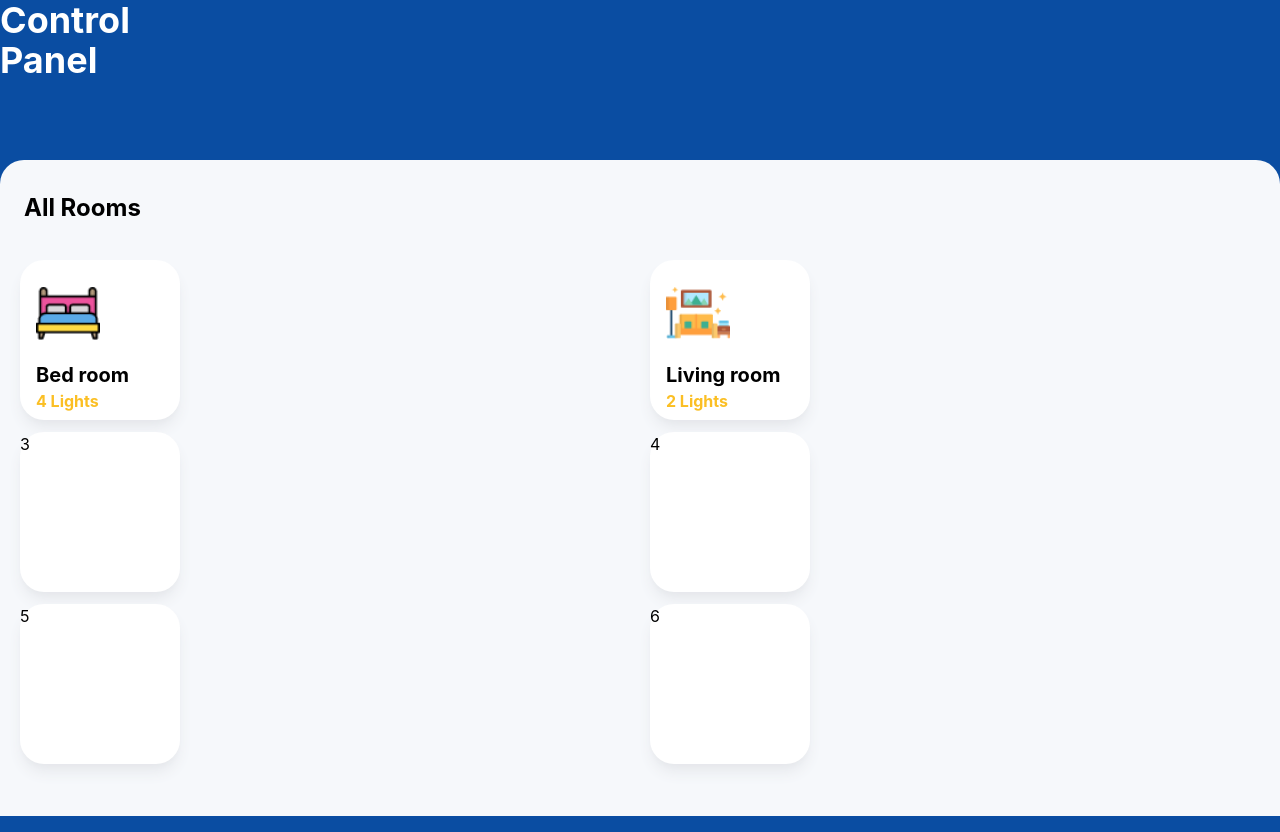
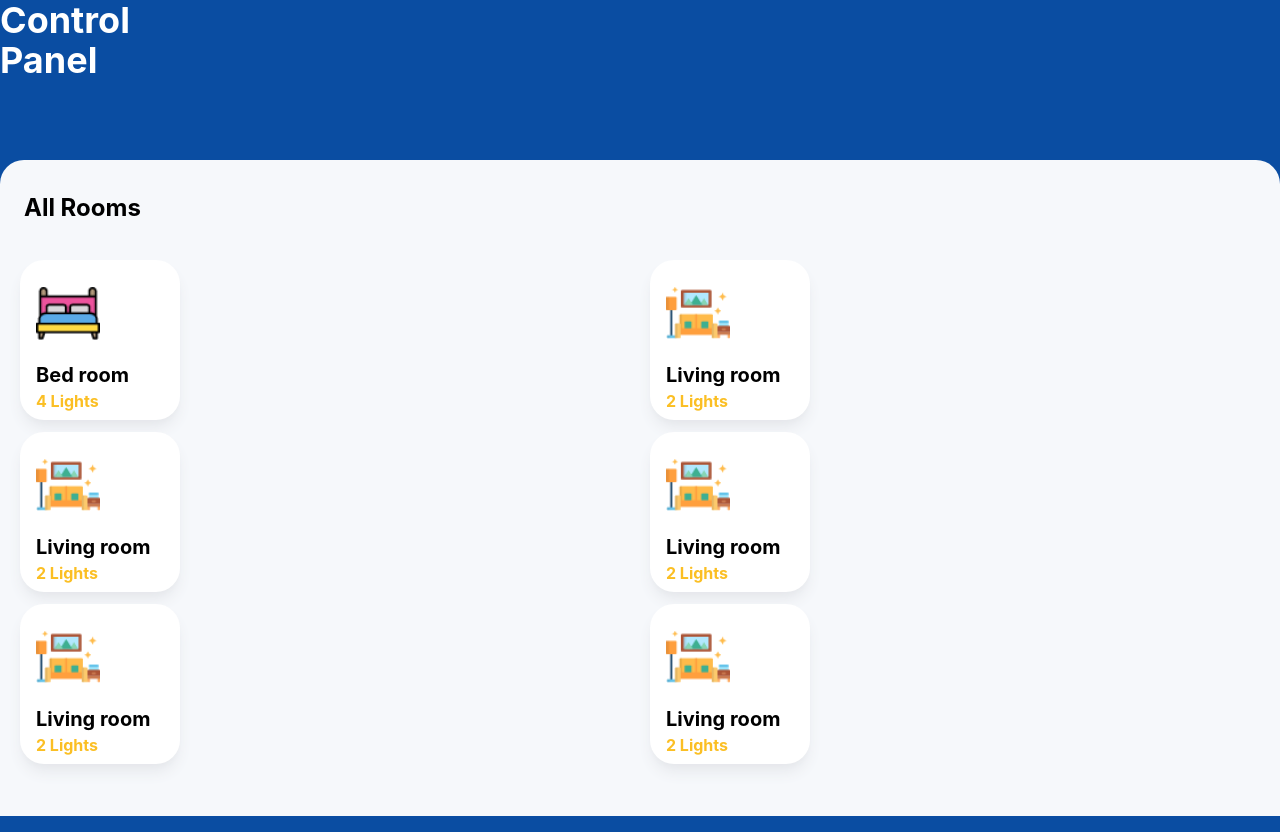
Before and after one commit to rts-cmk-wu06/smartlight-ui-AndreasHjorth11, a React (Create React App) app: page / in a window 1280 px wide. Built offline with nearby package versions, Linux system fonts and the light colour scheme.

Commit message:
Add Controls Update

```diff
--- a/src/Templates/Controls.js
+++ b/src/Templates/Controls.js
@@ -22,10 +22,39 @@ const Controls = () => {
                         <h2 className='font-bold text-amber-400 ml-4'>2 Lights</h2>
                     </div>
                 </div>
-                <div className="bg-white h-40 w-40 rounded-3xl ml-5 shadow-lg shadow-gray-200">3</div>
-                <div className="bg-white h-40 w-40 rounded-3xl ml-1 shadow-lg shadow-gray-200">4</div>
-                <div className="bg-white h-40 w-40 rounded-3xl ml-5 shadow-lg shadow-gray-200">5</div>
-                <div className="bg-white h-40 w-40 rounded-3xl ml-1 shadow-lg shadow-gray-200">6</div>
+
+                <div className="bg-white h-40 w-40 rounded-3xl ml-5 shadow-lg shadow-gray-200 flex flex-col gap-2 justify-around">
+                <img src={room} alt='logo' className='w-16 h-42 mt-5 ml-4' />
+                    <div>
+                        <h2 className='font-bold text-xl ml-4'>Living room</h2>
+                        <h2 className='font-bold text-amber-400 ml-4'>2 Lights</h2>
+                    </div>
+                </div>
+
+                <div className="bg-white h-40 w-40 rounded-3xl ml-1 shadow-lg shadow-gray-200 flex flex-col gap-2 justify-around">
+                <img src={room} alt='logo' className='w-16 h-42 mt-5 ml-4' />
+                    <div>
+                        <h2 className='font-bold text-xl ml-4'>Living room</h2>
+                        <h2 className='font-bold text-amber-400 ml-4'>2 Lights</h2>
+                    </div>
+                </div>
+
+                <div className="bg-white h-40 w-40 rounded-3xl ml-5 shadow-lg shadow-gray-200 flex flex-col gap-2 justify-around">
+                <img src={room} alt='logo' className='w-16 h-42 mt-5 ml-4' />
+                    <div>
+                        <h2 className='font-bold text-xl ml-4'>Living room</h2>
+                        <h2 className='font-bold text-amber-400 ml-4'>2 Lights</h2>
+                    </div>
+                </div>
+
+                <div className="bg-white h-40 w-40 rounded-3xl ml-1 shadow-lg shadow-gray-200 flex flex-col gap-2 justify-around">
+                <img src={room} alt='logo' className='w-16 h-42 mt-5 ml-4' />
+                    <div>
+                        <h2 className='font-bold text-xl ml-4'>Living room</h2>
+                        <h2 className='font-bold text-amber-400 ml-4'>2 Lights</h2>
+                    </div>
+                </div>
+
             </div>
         </div>
      );
```
